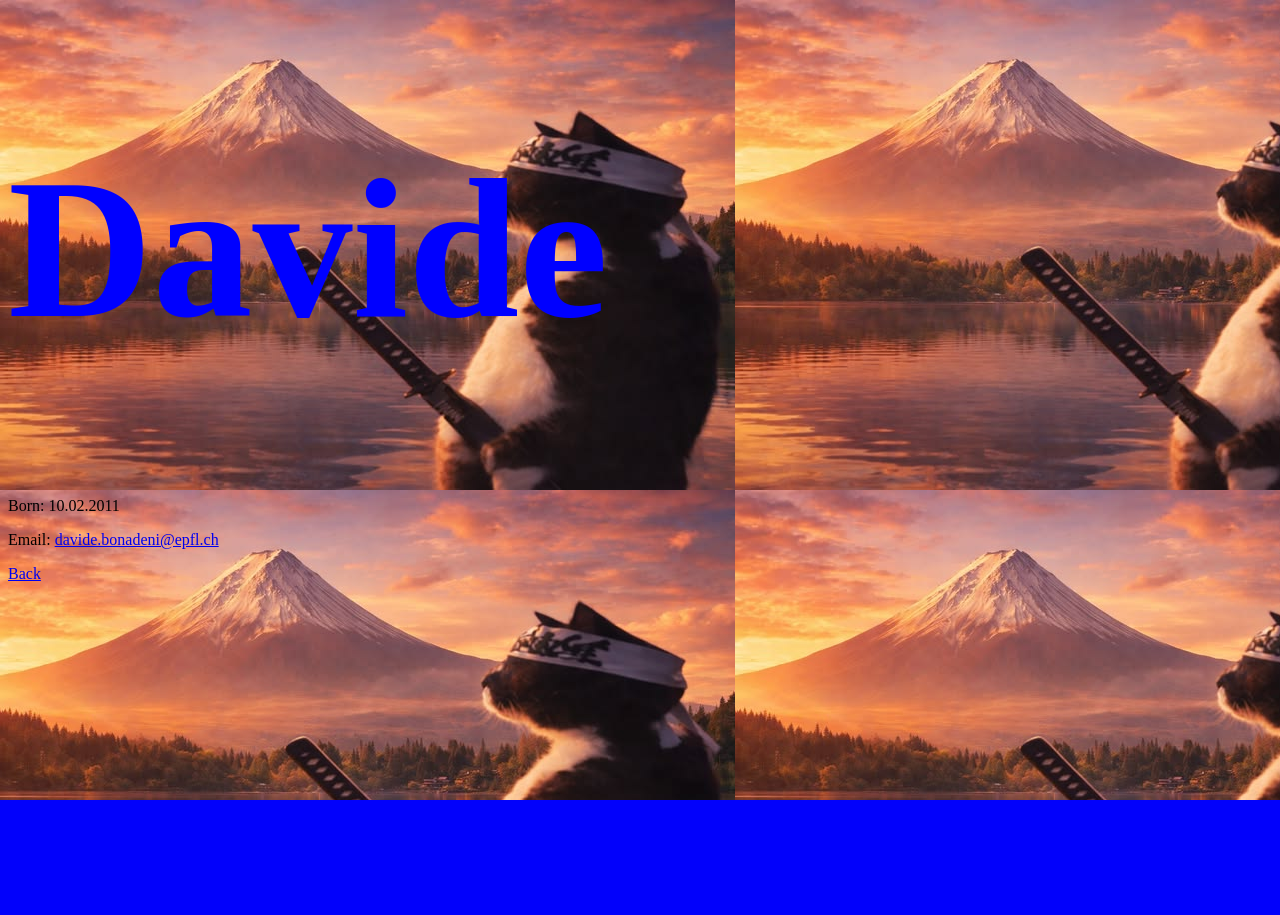
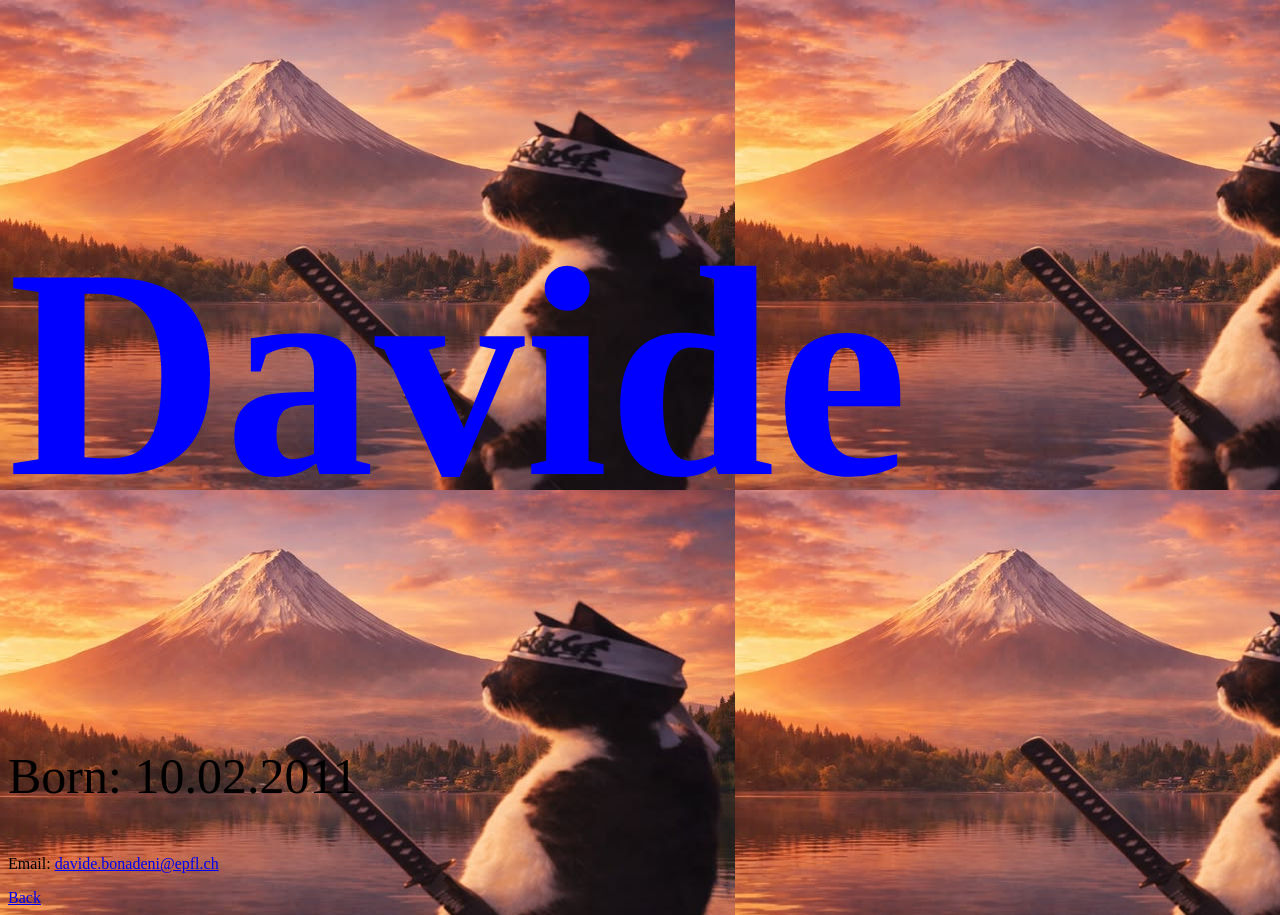
Before and after one commit to Kapas3T/LeProjet, a PHP site: page /pages/about/davide.php in a window 1280 px wide. Before the commit the page ends 800 px from the top, so only its background shows below. Run offline with PHP 8.4, Linux system fonts and the light colour scheme.

Commit message:
Increase Davide heading size
Adjust the Davide profile heading to a larger font size for improved visibility on the about page.

```diff
--- a/pages/about/davide.php
+++ b/pages/about/davide.php
@@ -2,8 +2,10 @@
     <html lang="en">
     <head>
     <meta charset="UTF-8">
-    <h1 style="color:blue; font-size: 200px;">Davide</h1>
-    <p>Born: 10.02.2011</p>
+    <h1 style="color:blue; font-size: 300px;">Davide</h1>
+    <p style="
+    font-size: 50px;
+    ">Born: 10.02.2011</p>
     <p>Email: <a href="mailto:davide.bonadeni@epfl.ch">davide.bonadeni@epfl.ch</a></p>
     <a href="/index.php">Back</a>
 
```
